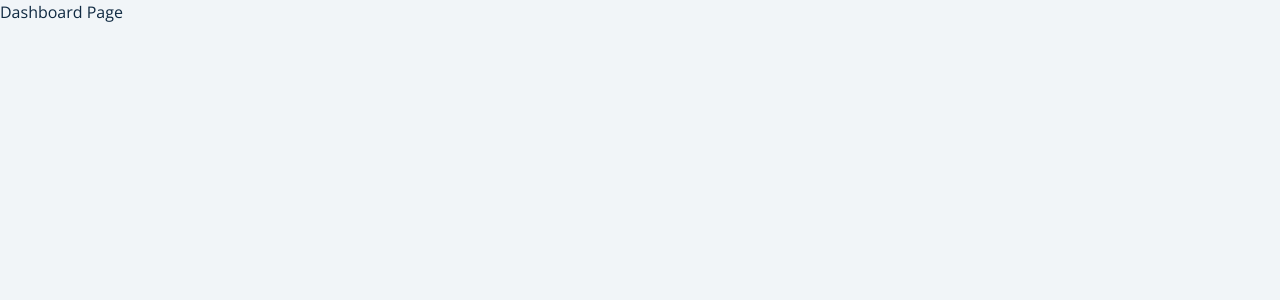
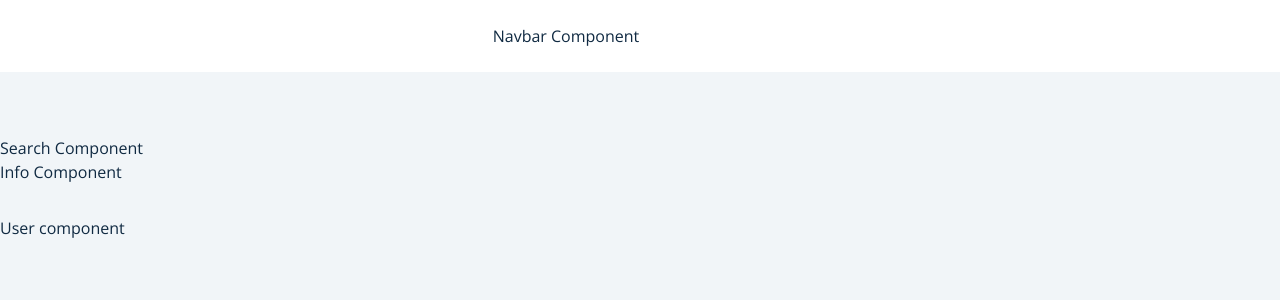
Before and after one commit to juncn/web_practice_project_3, a React (Create React App) app in the folder github-user-search/: page / in a window 1280 px wide. Shown: the top 300 px of the page. Built offline with nearby package versions, Linux system fonts and the light colour scheme.

Commit message:
Set up basic dashboard component

```diff
--- /dev/null
+++ b/github-user-search/src/components/Info.tsx
@@ -0,0 +1,62 @@
+import { FunctionComponent } from 'react';
+import styled from 'styled-components';
+
+const Info: FunctionComponent = () => {
+  return (
+    <Wrapper>Info Component</Wrapper>
+  );
+};
+
+const Wrapper = styled.section`
+  display: grid;
+  grid-template-columns: repeat(auto-fill, minmax(200px, 1fr));
+  gap: 1rem 2rem;
+  @media (min-width: 640px) {
+    grid-template-columns: repeat(auto-fill, minmax(260px, 1fr));
+  }
+  .item {
+    border-radius: var(--radius);
+    padding: 1rem 2rem;
+    background: var(--clr-white);
+    display: grid;
+    grid-template-columns: auto 1fr;
+    column-gap: 3rem;
+    align-items: center;
+    span {
+      width: 3rem;
+      height: 3rem;
+      display: grid;
+      place-items: center;
+      border-radius: 50%;
+    }
+    .icon {
+      font-size: 1.5rem;
+    }
+    h3 {
+      margin-bottom: 0;
+      letter-spacing: 0;
+    }
+    p {
+      margin-bottom: 0;
+      text-transform: capitalize;
+    }
+    .pink {
+      background: #ffe0f0;
+      color: #da4a91;
+    }
+    .green {
+      background: var(--clr-primary-10);
+      color: var(--clr-primary-5);
+    }
+    .purple {
+      background: #e6e6ff;
+      color: #5d55fa;
+    }
+    .yellow {
+      background: #fffbea;
+      color: #f0b429;
+    }
+  }
+`;
+
+export default Info;
--- /dev/null
+++ b/github-user-search/src/components/Navbar.tsx
@@ -0,0 +1,41 @@
+import { FunctionComponent } from 'react';
+import styled from 'styled-components';
+
+const Navbar: FunctionComponent = () => {
+  return (
+    <Wrapper>Navbar Component</Wrapper>
+  );
+};
+
+const Wrapper = styled.nav`
+  padding: 1.5rem;
+  margin-bottom: 4rem;
+  background: var(--clr-white);
+  text-align: center;
+  display: grid;
+  grid-template-columns: auto auto 100px;
+  justify-content: center;
+  align-items: center;
+  gap: 1.5rem;
+  h4 {
+    margin-bottom: 0;
+    font-weight: 400;
+  }
+  img {
+    width: 35px !important;
+    height: 35px;
+    border-radius: 50%;
+    object-fit: cover;
+  }
+  button {
+    background: transparent;
+    border: transparent;
+    font-size: 1.2rem;
+    text-transform: capitalize;
+    letter-spacing: var(--spacing);
+    color: var(--clr-grey-5);
+    cursor: pointer;
+  }
+`;
+
+export default Navbar;
--- /dev/null
+++ b/github-user-search/src/components/Repos.tsx
@@ -0,0 +1,34 @@
+import { FunctionComponent } from 'react';
+import styled from 'styled-components';
+
+const Repos: FunctionComponent = () => {
+  return (
+    <Wrapper>Repos component</Wrapper>
+  );
+};
+
+const Wrapper = styled.div`
+  display: grid;
+  justify-items: center;
+  gap: 2rem;
+  @media (min-width: 800px) {
+    grid-template-columns: 1fr 1fr;
+  }
+
+  @media (min-width: 1200px) {
+    grid-template-columns: 2fr 3fr;
+  }
+
+  div {
+    width: 100% !important;
+  }
+  .fusioncharts-container {
+    width: 100% !important;
+  }
+  svg {
+    width: 100% !important;
+    border-radius: var(--radius) !important;
+  }
+`;
+
+export default Repos;
--- /dev/null
+++ b/github-user-search/src/components/Search.tsx
@@ -0,0 +1,80 @@
+import { FunctionComponent } from 'react';
+import styled from 'styled-components';
+
+const Search: FunctionComponent = () => {
+  return (
+    <Wrapper>Search Component</Wrapper>
+  );
+};
+
+const Wrapper = styled.div`
+  position: relative;
+  display: grid;
+  gap: 1rem 1.75rem;
+  @media (min-width: 768px) {
+    grid-template-columns: 1fr max-content;
+    align-items: center;
+    h3 {
+      padding: 0 0.5rem;
+    }
+  }
+  .form-control {
+    background: var(--clr-white);
+    display: grid;
+    align-items: center;
+    grid-template-columns: auto 1fr auto;
+    column-gap: 0.5rem;
+    border-radius: 5px;
+    padding: 0.5rem;
+    input {
+      border-color: transparent;
+      outline-color: var(--clr-grey-10);
+      letter-spacing: var(--spacing);
+      color: var(--clr-grey-3);
+      padding: 0.25rem 0.5rem;
+    }
+    input::placeholder {
+      color: var(--clr-grey-3);
+      text-transform: capitalize;
+      letter-spacing: var(--spacing);
+    }
+    button {
+      border-radius: 5px;
+      border-color: transparent;
+      padding: 0.25rem 0.5rem;
+      text-transform: capitalize;
+      letter-spacing: var(--spacing);
+      background: var(--clr-primary-5);
+      color: var(--clr-white);
+      transition: var(--transition);
+      cursor: pointer;
+      &:hover {
+        background: var(--clr-primary-8);
+        color: var(--clr-primary-1);
+      }
+    }
+
+    svg {
+      color: var(--clr-grey-5);
+    }
+    input,
+    button,
+    svg {
+      font-size: 1.3rem;
+    }
+    @media (max-width: 800px) {
+      button,
+      input,
+      svg {
+        font-size: 0.85rem;
+      }
+    }
+  }
+  h3 {
+    margin-bottom: 0;
+    color: var(--clr-grey-5);
+    font-weight: 400;
+  }
+`;
+
+export default Search;
--- /dev/null
+++ b/github-user-search/src/components/User.tsx
@@ -0,0 +1,20 @@
+import { FunctionComponent } from 'react';
+import styled from 'styled-components';
+
+const User: FunctionComponent = () => {
+  return (
+    <Wrapper>User component</Wrapper>
+  );
+};
+
+const Wrapper = styled.div`
+  padding-top: 2rem;
+  display: grid;
+  gap: 3rem 2rem;
+  @media (min-width: 992px) {
+    grid-template-columns: 1fr 1fr;
+  }
+  /* align-items: start; */
+`;
+
+export default User;
--- /dev/null
+++ b/github-user-search/src/components/index.ts
@@ -0,0 +1,13 @@
+import Navbar from './Navbar';
+import Search from './Search';
+import Info from './Info';
+import User from './User';
+import Repos from './Repos';
+
+export {
+  Navbar,
+  Search,
+  Info,
+  User,
+  Repos
+};
--- a/github-user-search/src/pages/Dashboard.tsx
+++ b/github-user-search/src/pages/Dashboard.tsx
@@ -1,8 +1,14 @@
 import { FunctionComponent } from 'react';
+import { Navbar, Search, Info, User } from '../components'
 
 const Dashboard: FunctionComponent = () => {
   return (
-    <div>Dashboard Page</div>
+    <main>
+      <Navbar />
+      <Search />
+      <Info />
+      <User />
+    </main>
   );
 }
 
```
